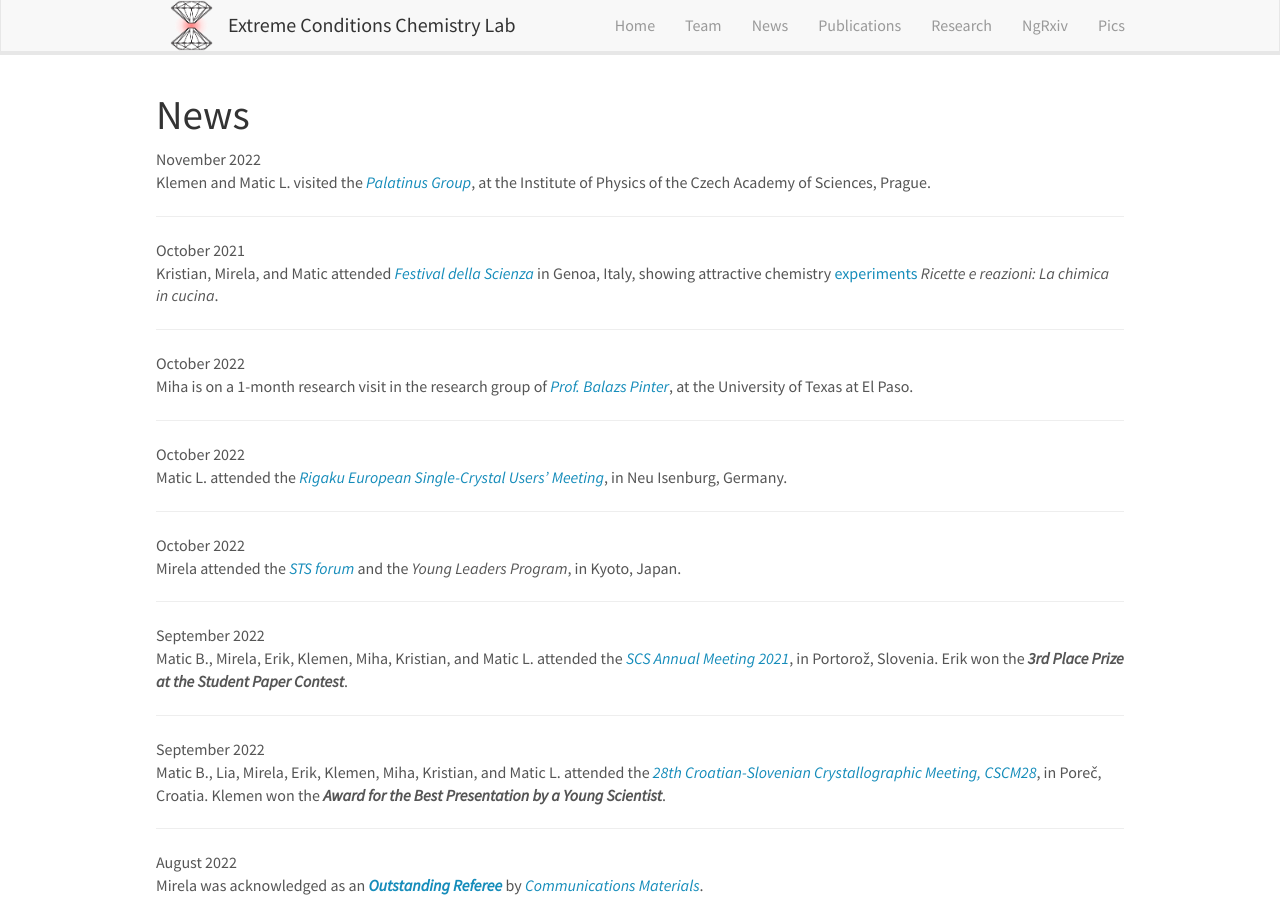
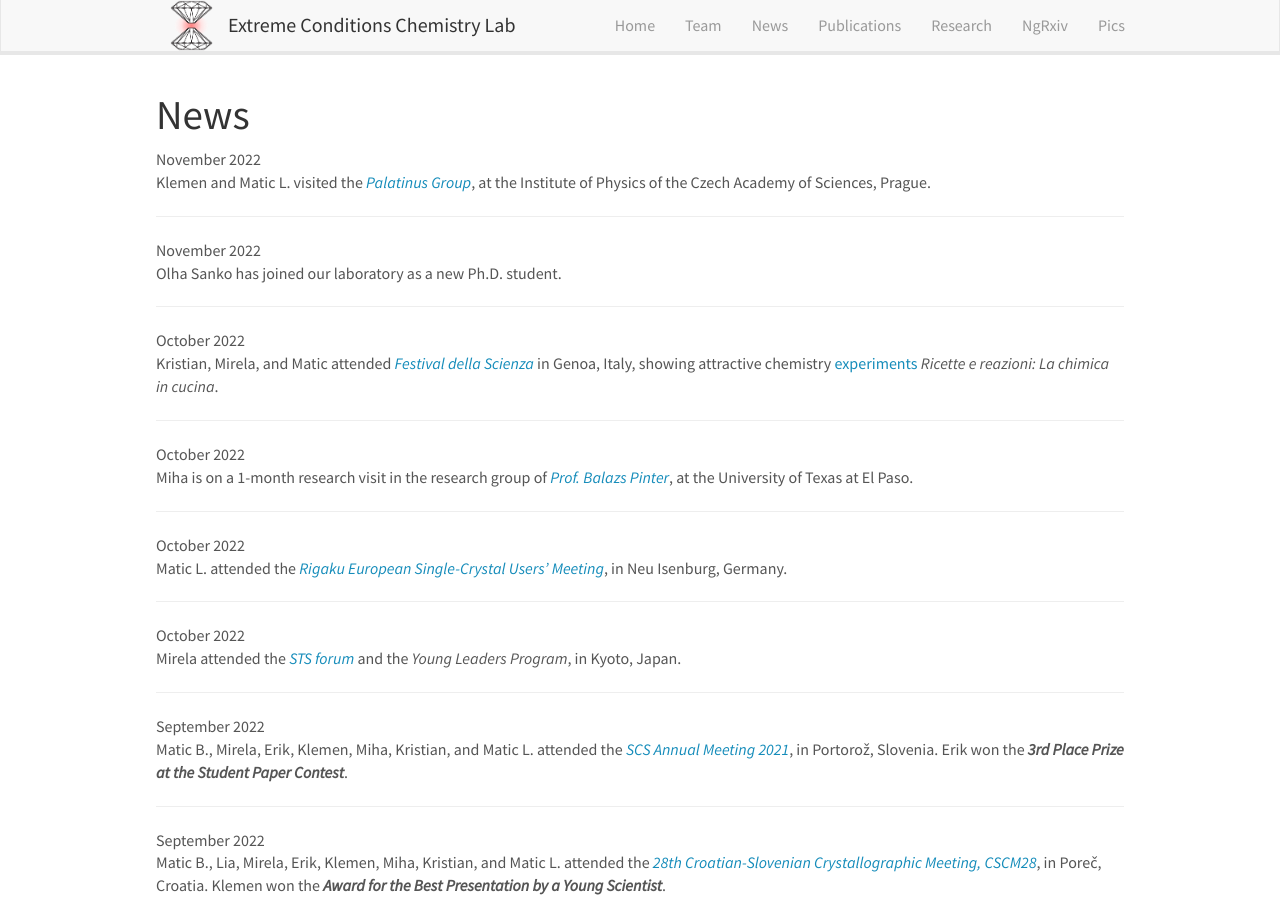
Before and after one commit to eccl-jsi/eccl-jsi.github.io, a Jekyll site: the page built from _pages/allnews.md, in a window 1280 px wide and 900 px high. Built offline with Jekyll 4.4.1, drawn with Linux system fonts in a browser that asks for light colours; nearby versions of some CDN libraries.

Commit message:
Update news.yml

```diff
--- a/_data/news.yml
+++ b/_data/news.yml
@@ -1,7 +1,10 @@
 - date: November 2022
   headline: "Klemen and Matic L. visited the <a href='https://www.fzu.cz/en/research/divisions-and-departments/division-3/department-19/laboratory-1901'><i>Palatinus Group</i></a>, at the Institute of Physics of the Czech Academy of Sciences, Prague."
 
-- date: October 2021
+- date: November 2022
+  headline: "Olha Sanko has joined our laboratory as a new Ph.D. student."
+
+- date: October 2022
   headline: "Kristian, Mirela, and Matic attended <i><a href='https://www.festivalscienza.it/site/home.html'>Festival della Scienza</a></i> in Genoa, Italy, showing attractive chemistry <a href='https://www.facebook.com/festivaldellascienza/videos/906351613664704/'>experiments</a> <i>Ricette e reazioni: La chimica in cucina</i>."
 
 - date: October 2022
```
